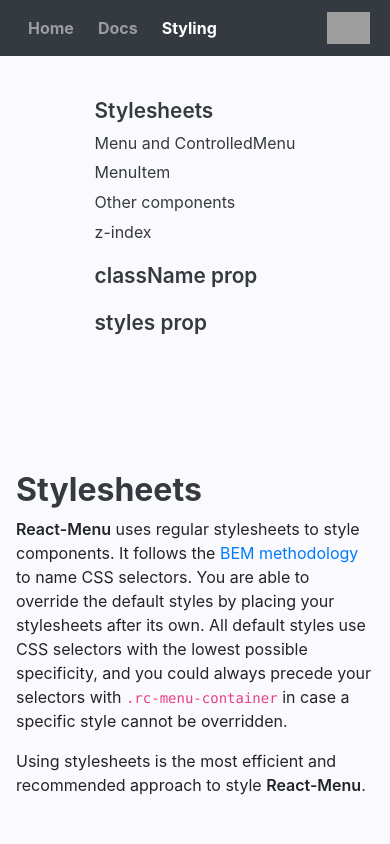
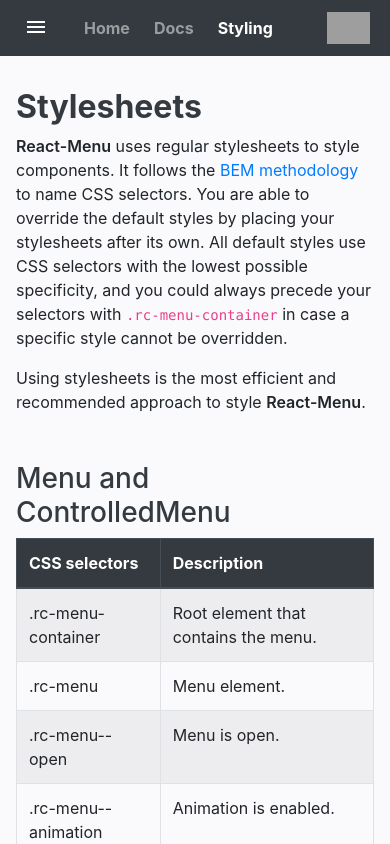
Before and after one commit to szhsin/react-menu, a React (Create React App) app in the folder example/: page /react-menu/style-guide in a window 390 px wide. Shown: the top 844 px of the page. Built offline with nearby package versions, Linux system fonts and the light colour scheme; grey boxes are pictures that could not be loaded.

Commit message:
Make table of contents collapsed on mobile view

```diff
--- a/example/src/App.js
+++ b/example/src/App.js
@@ -1,15 +1,22 @@
-import React, { useState, useEffect } from 'react';
+import React, { useState, useEffect, useMemo } from 'react';
 import { BrowserRouter as Router } from 'react-router-dom';
-import { DomInfoContext, ToastContext } from './utils';
+import { DomInfoContext, TocContext, ToastContext } from './utils';
 import { Header } from './components/Header';
 import { PageContent } from './components/PageContent';
 import { Footer } from './components/Footer';
 
 
 const App = () => {
+    const [isTocOpen, setTocOpen] = useState(false);
+    const tocContext = useMemo(
+        () => ({ isTocOpen, setTocOpen }),
+        [isTocOpen]);
+
     const [domInfo, setDomInfo] = useState({});
     useEffect(() => {
         const handleResize = () => {
+            setTocOpen(false);
+
             const info = {
                 // Viewport size
                 vWidth: document.documentElement.clientWidth,
@@ -41,6 +48,7 @@
 
     return (
         <DomInfoContext.Provider value={domInfo}>
+            <TocContext.Provider value={tocContext}>
                 <ToastContext.Provider value={setToast}>
                     <Router basename="/react-menu">
                         <Header />
@@ -49,6 +57,7 @@
                         {toast && <div className="app-toast" role="alert">{toast}</div>}
                     </Router>
                 </ToastContext.Provider>
+            </TocContext.Provider>
         </DomInfoContext.Provider>
     );
 }
--- a/example/src/components/Header.js
+++ b/example/src/components/Header.js
@@ -1,15 +1,21 @@
 import React, { useContext } from 'react';
 import { NavLink } from 'react-router-dom';
-import { DomInfoContext } from '../utils';
+import { DomInfoContext, TocContext } from '../utils';
 
 export const Header = React.memo(function Header() {
 
-    const isFullSize = useContext(DomInfoContext).vWidth > 450;
+    const isFullSize = useContext(DomInfoContext).vWidth > 500;
+    const { setTocOpen } = useContext(TocContext);
 
     return (
         <header id="header" >
             <nav className="navbar fixed-top navbar-expand navbar-dark bg-dark"
                 aria-label="Site">
+                <button className="menu-btn" aria-label="Open table of contents"
+                    onClick={() => setTocOpen(true)}>
+                    <i className="material-icons">menu</i>
+                </button>
+
                 <ul className="navbar-nav">
                     <li>
                         <NavLink className="nav-link" exact to="/">Home</NavLink>
--- a/example/src/components/PageContent.js
+++ b/example/src/components/PageContent.js
@@ -1,9 +1,10 @@
-import React, { useEffect } from 'react';
+import React, { useEffect, useContext } from 'react';
 import {
     Switch,
     Route,
     useLocation
 } from 'react-router-dom';
+import { TocContext } from '../utils';
 import { Usage } from './Usage';
 import { Docs } from './Docs';
 import { StyleGuide } from './StyleGuide';
@@ -13,9 +14,12 @@
 export const PageContent = React.memo(function PageContent() {
 
     const location = useLocation();
+    const { setTocOpen } = useContext(TocContext);
     useEffect(() => {
         if (!location.hash) window.scrollTo(0, 0);
-    }, [location]);
+
+        setTocOpen(false);
+    }, [location, setTocOpen]);
 
     return (
         <div id="content">
--- a/example/src/components/TableContents.js
+++ b/example/src/components/TableContents.js
@@ -1,22 +1,33 @@
-import React, { useContext } from 'react';
-import { DomInfoContext } from '../utils';
+import React, { useContext, useEffect, useRef } from 'react';
+import { bem, DomInfoContext, TocContext } from '../utils';
 import { TableContentsList } from './TableContentsList';
 
 export const TableContents = React.memo(function TableContents({
     children
 }) {
 
+    const ref = useRef(null);
     const domInfo = useContext(DomInfoContext);
+    const { isTocOpen, setTocOpen } = useContext(TocContext);
+
+    let top, maxHeight = undefined;
+    if (domInfo.tocPosition === 'sticky') {
+        top = `${domInfo.navbarHeight}px`;
+        maxHeight = `${domInfo.vHeight - domInfo.navbarHeight}px`;
+    }
+
+    useEffect(() => {
+        if (isTocOpen) ref.current.focus();
+    }, [isTocOpen]);
 
     return (
-        <aside className="table-contents"
-            style={{ top: domInfo.navbarHeight + 'px' }}>
+        <aside className={bem('table-contents', null, { open: isTocOpen })}
+            style={{ top }}
+            onClick={e => e.currentTarget === e.target && setTocOpen(false)}
+            onKeyDown={e => e.key === 'Escape' && setTocOpen(false)}>
             <nav aria-label="Table of contents"
-                style={{
-                    maxHeight: domInfo.tocPosition === 'sticky'
-                        ? domInfo.vHeight - domInfo.navbarHeight + 'px'
-                        : undefined
-                }}>
+                tabIndex="-1" ref={ref}
+                style={{ maxHeight }}>
                 <TableContentsList list={children} />
             </nav>
         </aside>
--- a/example/src/data/codeExamples.js
+++ b/example/src/data/codeExamples.js
@@ -1243,7 +1243,7 @@
     id: 'menu-item',
     title: 'Menu item',
     desc:
-        <p>Advanced usage examples with <code>MenuItem</code>.</p>,
+        <p>Advanced usage examples with menu items.</p>,
     list: [
         linkAndDisabled,
         iconAndImage,
--- a/example/src/data/documentation.js
+++ b/example/src/data/documentation.js
@@ -500,7 +500,7 @@
                     <p>Please note this prop only removes the current item from mouse and keyboard
                     interaction sequences. You still need to disable any focusable element
                     which you have supplied in its children. This prop is passed to the
-                        children render function.</p>
+                    children render function.</p>
                 </>
         },
         {
--- a/example/src/data/styleGuide.js
+++ b/example/src/data/styleGuide.js
@@ -94,6 +94,10 @@
                             <li>{menuItemClass('type-checkbox')}</li>
                         </ul>,
                     desc: 'Menu item is a radio or checkbox item.'
+                },
+                {
+                    name: menuItemClass('focusable'),
+                    desc: <p>Always present on a <code>FocusableItem</code>.</p>
                 }
             ]
         },
--- a/example/src/styles/_example.scss
+++ b/example/src/styles/_example.scss
@@ -60,6 +60,12 @@
     }
 }
 
+[aria-labelledby="focusable-item"] {
+    .example__demo input {
+        max-width: 10rem;
+    }
+}
+
 [aria-labelledby="menu-direction"],
 [aria-labelledby="menu-alignment"] {
     .example__demo {
--- a/example/src/styles/_table-contents.scss
+++ b/example/src/styles/_table-contents.scss
@@ -3,6 +3,7 @@
 @use 'mixins';
 
 .table-contents {
+    white-space: nowrap;
     a {
         color: var.$dark-color;
         &:hover {
@@ -12,7 +13,11 @@
 
     nav {
         @include mixins.flex-center("c", true);
+        overflow-x: hidden;
         overflow-y: auto;
+        &:focus {
+            outline: none;
+        }
     }
 
     [class^="contents-list"] {
@@ -26,7 +31,7 @@
     .contents-list-lv1 {
         font-size: 1.3rem;
         font-weight: 600;
-        padding: 1.5rem 0.5rem;
+        padding: 1.5rem 1rem;
         > li {
             margin-bottom: 1.5rem;
         }
--- a/example/src/styles/_var.scss
+++ b/example/src/styles/_var.scss
@@ -5,3 +5,4 @@
 $secondary-color: #808080;
 $dark-color: #343a40;
 $highlight-color: rgba(255, 229, 100, 0.3);
+$mask-color: rgba(0, 0, 0, 0.33);
--- a/example/src/styles/index.scss
+++ b/example/src/styles/index.scss
@@ -51,6 +51,22 @@
         }
     }
 
+    .menu-btn {
+        display: none;
+        border: 0;
+        background: none;
+        color: white;
+        line-height: 1;
+        margin-right: 1rem;
+        padding: 0.25rem 0.5rem;
+        &:hover {
+            opacity: 0.75;
+        }
+        &:active {
+            opacity: 0.6;
+        }
+    }
+
     .github {
         margin-left: auto;
         margin-right: 1.25rem;
@@ -59,12 +75,12 @@
             height: 2rem;
             object-fit: contain;
             &:hover {
-                opacity: 0.7;
+                opacity: 0.75;
             }
         }
     }
 
-    @media (max-width: 550px) {
+    @media (max-width: 650px) {
         .navbar li {
             margin: 0 0.25rem;
         }
@@ -119,7 +135,7 @@
         left: 0;
         flex: 1 1 0;
         @media (max-width: 1350px) {
-            flex-basis: auto;
+            flex: 1 0 auto;
         }
     }
 
@@ -130,7 +146,11 @@
         > .hash-heading:first-child {
             margin-top: -7rem;
         }
-        @media (max-width: 1200px) {
+        .table p:last-child {
+            margin-bottom: 0;
+        }
+
+        @media (max-width: 1150px) {
             margin: 0;
         }
         @media (max-width: 600px) {
@@ -148,12 +168,62 @@
     }
 }
 
-@media (max-width: 900px) {
+$toc-animation: 0.22s ease-out;
+
+@keyframes slide-out {
+    from {
+        transform: translateX(-100%);
+    }
+    to {
+        transform: none;
+    }
+}
+
+@keyframes fade-in {
+    from {
+        background-color: transparent;
+    }
+    to {
+        background-color: var.$mask-color;
+    }
+}
+
+// Hide table of contents
+@media (max-width: 850px) {
+    #header .menu-btn {
+        display: inline-block;
+    }
+
     #content {
         display: block;
         .table-contents {
-            position: static;
-            margin-bottom: 4rem;
+            position: fixed;
+            display: none;
+            z-index: 200;
+            left: 0;
+            right: 0;
+            top: 0;
+            bottom: 0;
+            background-color: var.$mask-color;
+
+            &--open {
+                display: flex;
+                animation: fade-in $toc-animation;
+                nav {
+                    animation: slide-out $toc-animation;
+                }
+            }
+
+            nav {
+                display: block;
+                background-color: white;
+                box-shadow: 4px 0 20px 4px var.$mask-color;
+                min-width: 15rem;
+            }
+
+            .contents-list-lv1 {
+                padding: 1.5rem 2rem;
+            }
         }
     }
 }
@@ -213,10 +283,6 @@
         margin-right: 0.5rem;
     }
 
-    p:last-child {
-        margin-bottom: 0;
-    }
-
     .keyboard {
         @include mixins.reset-list;
         margin-bottom: 2rem;
--- a/example/src/utils/index.js
+++ b/example/src/utils/index.js
@@ -15,4 +15,5 @@
 }
 
 export const DomInfoContext = React.createContext({});
+export const TocContext = React.createContext({}); // Table of contents
 export const ToastContext = React.createContext(() => { });
```
Lines whose indentation alone changed are shown as unchanged.
